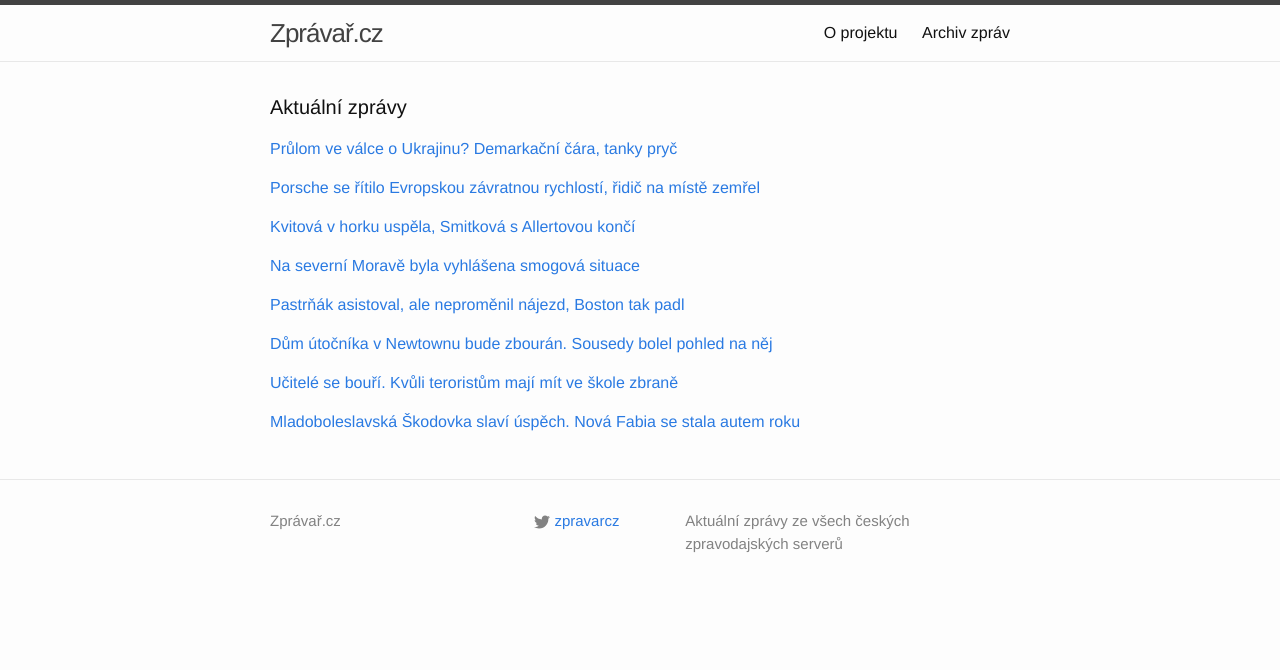
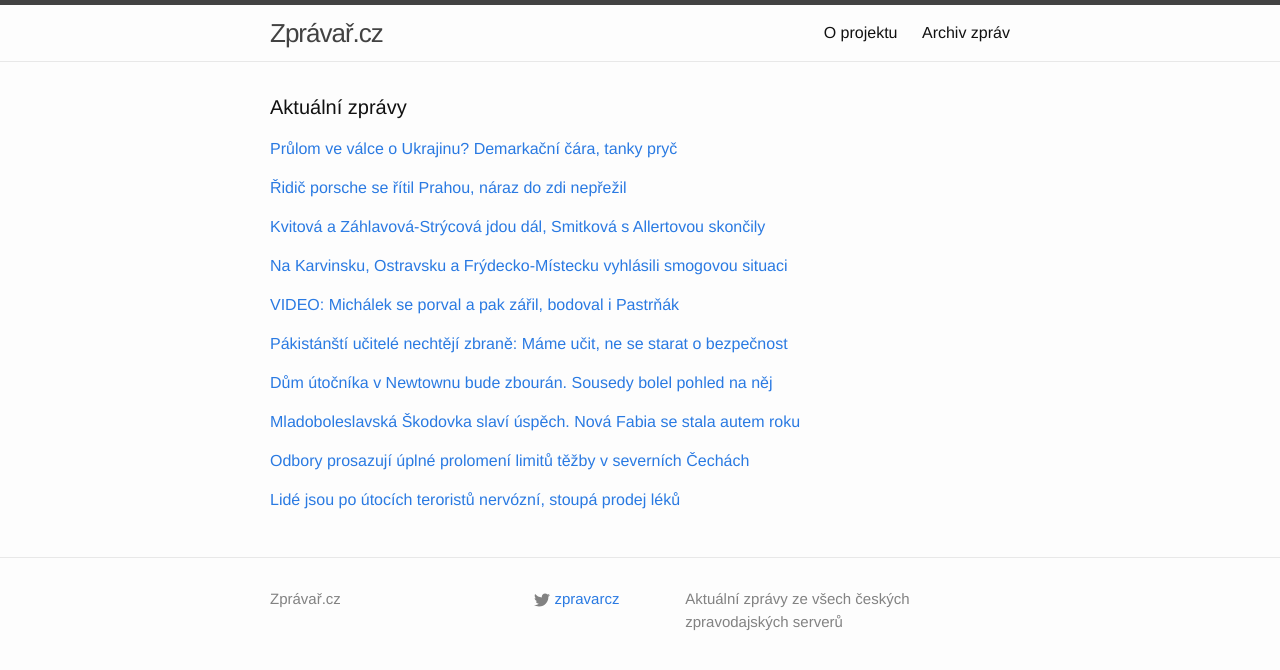
Before and after one commit to adliska/zpravar, a Jekyll site: the page built from index.html, in a window 1280 px wide. Shown: the top 670 px of the page. Built offline with Jekyll 4.4.1, drawn with Linux system fonts in a browser that asks for light colours.

Commit message:
zpravar news update

```diff
--- a/index.html
+++ b/index.html
@@ -22,54 +22,62 @@ layout: default
 <li><a href=http://www.ceskatelevize.cz/ct24/svet/299041-kyjev-a-moskva-se-shodly-na-stazeni-zbrani-a-demarkacni-linii/>Kyjev a Moskva se shodly na stažení zbraní a demarkační linii - www.ceskatelevize.cz</a></li>
 <li><a href=http://www.ceskatelevize.cz/ct24/svet/299041-pokrok-na-schuzce-k-ukrajine-demarkacni-linie-a-postup-pri-stazeni-zbrani/>Pokrok na schůzce k Ukrajině: Demarkační linie a postup při stažení zbraní - www.ceskatelevize.cz</a></li>
 </ul>
-</div><p><a href="javascript:;" onclick="toggle_visibility('zpravy1')">Porsche se řítilo Evropskou závratnou rychlostí, řidič na místě zemřel</a></p>
+</div><p><a href="javascript:;" onclick="toggle_visibility('zpravy1')">Řidič porsche se řítil Prahou, náraz do zdi nepřežil</a></p>
 <div id="zpravy1" style="display:none">
 <ul>
+<li><a href=http://www.tyden.cz/rubriky/domaci/ridic-porsche-se-ritil-prahou-naraz-do-zdi-neprezil_330921.html>Řidič porsche se řítil Prahou, náraz do zdi nepřežil - www.tyden.cz</a></li>
+<li><a href=http://echo24.cz/a/iuSAn>Porsche jelo po Praze dvoustovkou. Řidič se zabil - echo24.cz</a></li>
+<li><a href=http://praha.idnes.cz/nehoda-porsche-na-evropske-tride-do5-/praha-zpravy.aspx?c=A150122_074147_praha-zpravy_jpl>Porsche se řítilo Evropskou závratnou rychlostí, řidič na místě zemřel - praha.idnes.cz</a></li>
 <li><a href=http://praha.idnes.cz/tragicka-nehoda-blokuje-evropskou-tridu-fdx-/praha-zpravy.aspx?c=A150122_074147_praha-zpravy_jpl>Porsche se řítilo Evropskou závratnou rychlostí, řidič na místě zemřel - praha.idnes.cz</a></li>
 <li><a href=http://www.novinky.cz/krimi/359464-porsche-se-ritilo-po-evropske-v-praze-dvoustovkou-skoncilo-ve-zdi-ridic-zahynul.html>Porsche se řítilo po Evropské v Praze dvoustovkou, skončilo ve zdi. Řidič zahynul - www.novinky.cz</a></li>
 <li><a href=http://www.tyden.cz/rubriky/domaci/smrtelna-nehoda-blokuje-prahu-ridic-porsche-jel-jako-silenec_330921.html>Smrtelná nehoda blokuje Prahu. Řidič porsche jel jako šílenec - www.tyden.cz</a></li>
 <li><a href=http://www.novinky.cz/krimi/359464-auto-se-ritilo-po-evropske-v-praze-dvoustovkou-skoncilo-ve-zdi-ridic-zahynul.html>Auto se řítilo po Evropské v Praze dvoustovkou, skončilo ve zdi. Řidič zahynul - www.novinky.cz</a></li>
 <li><a href=http://www.novinky.cz/krimi/359464-auto-jelo-po-evropske-v-praze-dvoustovkou-skoncilo-ve-zdi-ridic-zahynul.html>Auto jelo po Evropské v Praze dvoustovkou, skončilo ve zdi. Řidič zahynul - www.novinky.cz</a></li>
 </ul>
-</div><p><a href="javascript:;" onclick="toggle_visibility('zpravy2')">Kvitová v horku uspěla, Smitková s Allertovou končí</a></p>
+</div><p><a href="javascript:;" onclick="toggle_visibility('zpravy2')">Kvitová a Záhlavová-Strýcová jdou dál, Smitková s Allertovou skončily</a></p>
 <div id="zpravy2" style="display:none">
 <ul>
+<li><a href=http://www.sportovninoviny.cz/zpravy/kvitova-a-zahlavova-strycova-jdou-dal-smitkova-s-allertovou-skoncily/1171918>Kvitová a Záhlavová-Strýcová jdou dál, Smitková s Allertovou skončily - www.sportovninoviny.cz</a></li>
+<li><a href=http://www.denik.cz/tenis/kvitova-prosla-pres-barthelovou-do-tretiho-kola-smitkova-i-allertova-vypadly-201.html>Kvitová prošla přes Barthelovou do třetího kola, Smitková i Allertová vypadly - www.denik.cz</a></li>
 <li><a href=http://www.tyden.cz/rubriky/sport/tenis/kvitova-v-horku-uspela-smitkova-s-allertovou-konci_330925.html>Kvitová v horku uspěla, Smitková s Allertovou končí - www.tyden.cz</a></li>
 <li><a href=http://www.sportovninoviny.cz/zpravy/kvitova-postoupila-smitkova-s-allertovou-skoncily/1171918>Kvitová postoupila, Smitková s Allertovou skončily - www.sportovninoviny.cz</a></li>
 <li><a href=http://sport.idnes.cz/tenisove-australian-open-druhe-kolo-d7r-/tenis.aspx?c=A150122_051909_tenis_vis>V australském parnu Smitková neuspěla - sport.idnes.cz</a></li>
 <li><a href=http://www.sportovninoviny.cz/zpravy/ceska-tenistka-smitkova-nepostoupila-na-australian-open/1171918>Česká tenistka Smitková nepostoupila na Australian Open - www.sportovninoviny.cz</a></li>
 <li><a href=http://sport.idnes.cz/v-australskem-parnu-smitkova-neuspela-dyz-/tenis.aspx?c=A150122_051909_tenis_vis>V australském parnu Smitková neuspěla - sport.idnes.cz</a></li>
 </ul>
-</div><p><a href="javascript:;" onclick="toggle_visibility('zpravy3')">Na severní Moravě byla vyhlášena smogová situace</a></p>
+</div><p><a href="javascript:;" onclick="toggle_visibility('zpravy3')">Na Karvinsku, Ostravsku a Frýdecko-Místecku vyhlásili smogovou situaci</a></p>
 <div id="zpravy3" style="display:none">
 <ul>
+<li><a href=http://www.novinky.cz/domaci/359470-na-karvinsku-ostravsku-a-frydecko-mistecku-vyhlasili-smogovou-situaci.html>Na Karvinsku, Ostravsku a Frýdecko-Místecku vyhlásili smogovou situaci - www.novinky.cz</a></li>
 <li><a href=http://www.denik.cz/z_domova/na-severni-morave-byla-vyhlasena-smogova-situace-20150122.html>Na severní Moravě byla vyhlášena smogová situace - www.denik.cz</a></li>
 <li><a href=http://ostrava.idnes.cz/smogova-situace-na-severni-morave-v-ostrave-fzl-/ostrava-zpravy.aspx?c=A150122_073539_ostrava-zpravy_skr>Meteorologové na severu Moravy vyhlásili smogovou situaci - ostrava.idnes.cz</a></li>
 <li><a href=http://zpravy.aktualne.cz/regiony/moravskoslezsky/meteorologove-vyhlasili-na-ostravsku-smogovou-situaci/r~41c4531ca20211e4ab15002590604f2e/>Meteorologové vyhlásili na Ostravsku smogovou situaci - zpravy.aktualne.cz</a></li>
 <li><a href=http://www.lidovky.cz/na-karvinsku-ostravsku-a-frydecko-mistecku-je-smogova-situace-pby-/zpravy-domov.aspx?c=A150122_073146_ln_domov_sij>Na Karvinsku, Ostravsku a Frýdecko-Místecku je smogová situace  - www.lidovky.cz</a></li>
 </ul>
-</div><p><a href="javascript:;" onclick="toggle_visibility('zpravy4')">Pastrňák asistoval, ale neproměnil nájezd, Boston tak padl</a></p>
+</div><p><a href="javascript:;" onclick="toggle_visibility('zpravy4')">VIDEO: Michálek se porval a pak zářil, bodoval i Pastrňák</a></p>
 <div id="zpravy4" style="display:none">
 <ul>
+<li><a href=http://www.tyden.cz/rubriky/sport/hokej/nhl/video-michalek-se-porval-a-pak-zaril-bodoval-i-pastrnak_330927.html>VIDEO: Michálek se porval a pak zářil, bodoval i Pastrňák - www.tyden.cz</a></li>
 <li><a href=http://sport.aktualne.cz/pastrnak-asistoval-ale-nepromenil-najezd-boston-tak-padl/r~bc64861aa20111e486b9002590604f2e/>Pastrňák asistoval, ale neproměnil nájezd, Boston tak padl - sport.aktualne.cz</a></li>
 <li><a href=http://hokej.idnes.cz/pastrnak-krejci-a-michalek-asistovali-d88-/nhl.aspx?c=A150122_071901_nhl_Mkr>Útočníci Pastrňák, Krejčí a Michálek si připsali po jedné asistenci - hokej.idnes.cz</a></li>
 <li><a href=http://www.denik.cz/hokej/michalek-se-v-nhl-porval-a-prihral-na-vitezny-gol-20150122.html>Michálek se v NHL porval a přihrál na vítězný gól - www.denik.cz</a></li>
 <li><a href=http://www.sportovninoviny.cz/zpravy/michalek-se-v-nhl-porval-a-prihral-na-vitezny-gol/1171928>Michálek se v NHL porval a přihrál na vítězný gól - www.sportovninoviny.cz</a></li>
 </ul>
-</div><p><a href="javascript:;" onclick="toggle_visibility('zpravy5')">Dům útočníka v Newtownu bude zbourán. Sousedy bolel pohled na něj</a></p>
+</div><p><a href="javascript:;" onclick="toggle_visibility('zpravy5')">Pákistánští učitelé nechtějí zbraně: Máme učit, ne se starat o bezpečnost</a></p>
 <div id="zpravy5" style="display:none">
+<ul>
+<li><a href=http://www.ceskatelevize.cz/ct24/svet/299049-pakistansti-ucitele-nechteji-zbrane-mame-ucit-ne-se-starat-o-bezpecnost/>Pákistánští učitelé nechtějí zbraně: Máme učit, ne se starat o bezpečnost - www.ceskatelevize.cz</a></li>
+<li><a href=http://zpravy.aktualne.cz/zahranici/ucitele-se-bouri-kvuli-teroristum-maji-mit-ve-skole-zbrane/r~06a3102ea1fe11e49bec0025900fea04/>Učitelé se bouří. Kvůli teroristům mají mít ve škole zbraně - zpravy.aktualne.cz</a></li>
+<li><a href=http://www.ceskatelevize.cz/ct24/svet/299049-pakistansti-citele-odmitaji-nosit-zbran-mame-ucit-ne-se-starat-o-bezpecnost/>Pákistánští čitelé odmítají nosit zbraň: Máme učit, ne se starat o bezpečnost - www.ceskatelevize.cz</a></li>
+<li><a href=http://www.ceskenoviny.cz/zpravy/zpravy/pakistanskym-ucitelum-se-nelibi-navrh-aby-nosili-do-skoly-zbrane/1171917>Pákistánským učitelům se nelíbí návrh, aby nosili do školy zbraně - www.ceskenoviny.cz</a></li>
+</ul>
+</div><p><a href="javascript:;" onclick="toggle_visibility('zpravy6')">Dům útočníka v Newtownu bude zbourán. Sousedy bolel pohled na něj</a></p>
+<div id="zpravy6" style="display:none">
 <ul>
 <li><a href=http://zpravy.idnes.cz/newtown-dum-zboura-adam-lanza-masakr-ve-skole-fap-/zahranicni.aspx?c=A150122_063448_zahranicni_skr>Dům útočníka v Newtownu bude zbourán. Sousedy bolel pohled na něj - zpravy.idnes.cz</a></li>
 <li><a href=http://zpravy.idnes.cz/newton-dum-zboura-adam-lanza-masakr-ve-skole-fzs-/zahranicni.aspx?c=A150122_063448_zahranicni_skr>Dům útočníka v Newtownu bude zbourán. Sousedy bolel pohled na něj - zpravy.idnes.cz</a></li>
 <li><a href=http://www.novinky.cz/zahranicni/amerika/359463-dum-skolniho-vraha-z-newtownu-zbouraji.html>Dům školního vraha z Newtownu zbourají - www.novinky.cz</a></li>
 <li><a href=http://www.ceskenoviny.cz/zpravy/zpravy/urady-v-americkem-newtownu-rozhodly-o-zbourani-domu-utocnika/1171920>Úřady v americkém Newtownu rozhodly o zbourání domu útočníka - www.ceskenoviny.cz</a></li>
-</ul>
-</div><p><a href="javascript:;" onclick="toggle_visibility('zpravy6')">Učitelé se bouří. Kvůli teroristům mají mít ve škole zbraně</a></p>
-<div id="zpravy6" style="display:none">
-<ul>
-<li><a href=http://zpravy.aktualne.cz/zahranici/ucitele-se-bouri-kvuli-teroristum-maji-mit-ve-skole-zbrane/r~06a3102ea1fe11e49bec0025900fea04/>Učitelé se bouří. Kvůli teroristům mají mít ve škole zbraně - zpravy.aktualne.cz</a></li>
-<li><a href=http://www.ceskatelevize.cz/ct24/svet/299049-pakistansti-citele-odmitaji-nosit-zbran-mame-ucit-ne-se-starat-o-bezpecnost/>Pákistánští čitelé odmítají nosit zbraň: Máme učit, ne se starat o bezpečnost - www.ceskatelevize.cz</a></li>
-<li><a href=http://www.ceskenoviny.cz/zpravy/zpravy/pakistanskym-ucitelum-se-nelibi-navrh-aby-nosili-do-skoly-zbrane/1171917>Pákistánským učitelům se nelíbí návrh, aby nosili do školy zbraně - www.ceskenoviny.cz</a></li>
 </ul>
 </div><p><a href="javascript:;" onclick="toggle_visibility('zpravy7')">Mladoboleslavská Škodovka slaví úspěch. Nová Fabia se stala autem roku </a></p>
 <div id="zpravy7" style="display:none">
@@ -78,4 +86,18 @@ layout: default
 <li><a href=http://www.financninoviny.cz/zpravodajstvi/zpravy/autem-roku-2015-se-stala-nova-fabia-pred-volkswagenem-passat/1171939>Autem roku 2015 se stala nová Fabia před Volkswagenem Passat - www.financninoviny.cz</a></li>
 <li><a href=http://auto.idnes.cz/auto-roku-2015-cy0-/automoto.aspx?c=A150122_005329_automoto_fdv>Titul Auto roku 2015 patří v Česku Škodě Fabii - auto.idnes.cz</a></li>
 </ul>
+</div><p><a href="javascript:;" onclick="toggle_visibility('zpravy8')">Odbory prosazují úplné prolomení limitů těžby v severních Čechách</a></p>
+<div id="zpravy8" style="display:none">
+<ul>
+<li><a href=http://www.rozhlas.cz/_zprava/odbory-prosazuji-uplne-prolomeni-limitu-tezby-v-severnich-cechach--1446511>Odbory prosazují úplné prolomení limitů těžby v severních Čechách - www.rozhlas.cz</a></li>
+<li><a href=http://www.novinky.cz/ekonomika/359467-odbory-prosazuji-uplne-prolomeni-limitu.html>Odbory prosazují úplné prolomení limitů - www.novinky.cz</a></li>
+<li><a href=http://usti.idnes.cz/mladkuv-plan-na-prolomeni-tezby-uhli-by-mohl-vest-ke-zboreni-170-domu-1fq-/usti-zpravy.aspx?c=A150121_225552_usti-zpravy_fer>Mládkův plán: kvůli těžbě uhlí se zbourá pětina Horního Jiřetína - usti.idnes.cz</a></li>
+</ul>
+</div><p><a href="javascript:;" onclick="toggle_visibility('zpravy9')">Lidé jsou po útocích teroristů nervózní, stoupá prodej léků</a></p>
+<div id="zpravy9" style="display:none">
+<ul>
+<li><a href=http://www.tyden.cz/rubriky/zdravi/lide-jsou-po-utocich-teroristu-nervozni-stoupa-prodej-leku_330929.html>Lidé jsou po útocích teroristů nervózní, stoupá prodej léků - www.tyden.cz</a></li>
+<li><a href=http://zpravy.aktualne.cz/zahranici/lide-jsou-po-utocich-nervozni-o-petinu-vzrostl-prodej-leku/r~fd2d1c46a20311e4ab15002590604f2e/>Lidé jsou po útocích nervózní, o pětinu vzrostl prodej léků - zpravy.aktualne.cz</a></li>
+<li><a href=http://www.ceskenoviny.cz/zpravy/zpravy/ve-francii-se-po-atentatech-zvysil-prodej-uklidnujicich-leku/1171935>Ve Francii se po atentátech zvýšil prodej uklidňujících léků - www.ceskenoviny.cz</a></li>
+</ul>
 </div></div>
```
